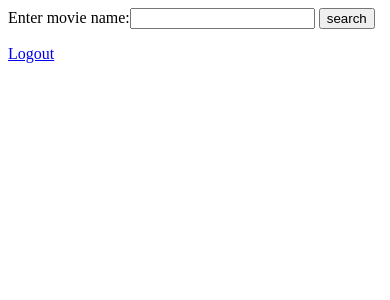
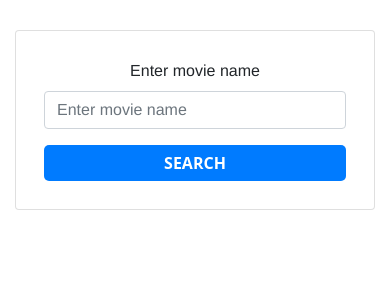
Before and after one commit to vikasAravi/Movie-Review, a Django app: page /test/ in a window 390 px wide. Shown: the top 300 px of the page. Run offline with Django 3.2, Linux system fonts and the light colour scheme; a user stored in the database is signed in; some libraries are stand-ins or nearby versions.

Commit message:
User Interrace

```diff
--- a/MovieMania/templates/main.html
+++ b/MovieMania/templates/main.html
@@ -1,6 +1,33 @@
+
+<!DOCTYPE html>
+{% load bootstrap4 %}
+{% load static %}
+<html lang="en">
+<head>
+    <meta charset="UTF-8">
+    <title>Movie Mania</title>
+    <meta name="viewport" content="width=device-width, initial-scale=1, shrink-to-fit=no">
+    <!-- <link href="https://fonts.googleapis.com/css?family=Raleway" rel="stylesheet">
+    <link href="https://fonts.googleapis.com/css?family=Ubuntu:300" rel="stylesheet"> -->
+    <link rel="icon" href="{% static 'images/favicon.ico' %}">
+    <link rel="stylesheet" href="https://maxcdn.bootstrapcdn.com/bootstrap/4.0.0/css/bootstrap.min.css" integrity="sha384-Gn5384xqQ1aoWXA+058RXPxPg6fy4IWvTNh0E263XmFcJlSAwiGgFAW/dAiS6JXm" crossorigin="anonymous">
+    <link rel="stylesheet" href="{% static "css/header.css" %}"/>
+    <script src="https://ajax.googleapis.com/ajax/libs/jquery/3.3.1/jquery.min.js"></script>
+</head>
 <form method = 'post'>
-    {% csrf_token %}
-    {{ form }}
-    <input type='Submit' value = 'search'>
-    <p><a href = "{% url 'logout' %}">Logout</a></p>
+    <div class="container masthead text-center">
+        <div class="row-1">
+            <div class="col-sm-9 col-md-7 col-lg-5 mx-auto" style="padding:30px 0;">
+                <div class="card card-login p-2">
+                    <div class="card-body">
+                        <form method="post">
+                            {% csrf_token %}
+                            {% bootstrap_form form %}
+                            <input type="submit" name="commit" value="Search" tabindex="3" class="btn btn-primary btn-block" data-disable-with="Logging in…">
+                        </form>
+                    </div>
+                </div>
+            </div>
+        </div>
+    </div>
 </form>
--- a/MovieMania/templates/signup.html
+++ b/MovieMania/templates/signup.html
@@ -10,7 +10,7 @@
     <link href="https://fonts.googleapis.com/css?family=Ubuntu:300" rel="stylesheet"> -->
     <link rel="icon" href="{% static 'images/favicon.ico' %}">
     <link rel="stylesheet" href="https://maxcdn.bootstrapcdn.com/bootstrap/4.0.0/css/bootstrap.min.css" integrity="sha384-Gn5384xqQ1aoWXA+058RXPxPg6fy4IWvTNh0E263XmFcJlSAwiGgFAW/dAiS6JXm" crossorigin="anonymous">
-    <!-- <link rel="stylesheet" href="{% static "css/header.css" %}"/> -->
+    <link rel="stylesheet" href="{% static "css/header.css" %}"/>
     <script src="https://ajax.googleapis.com/ajax/libs/jquery/3.3.1/jquery.min.js"></script>
 </head>
 <div class="container masthead text-center">
@@ -21,7 +21,7 @@
                     <form method="post">
                         {% csrf_token %}
                         {% bootstrap_form form %}
-                        <input type="submit" name="commit" value="Login" tabindex="3" class="btn btn-primary btn-block" data-disable-with="Logging in…">
+                        <input type="submit" name="commit" value="Submit" tabindex="3" class="btn btn-primary btn-block" data-disable-with="Logging in…">
                     </form>
                 </div>
             </div>
```
Also changed, not shown: db.sqlite3.
